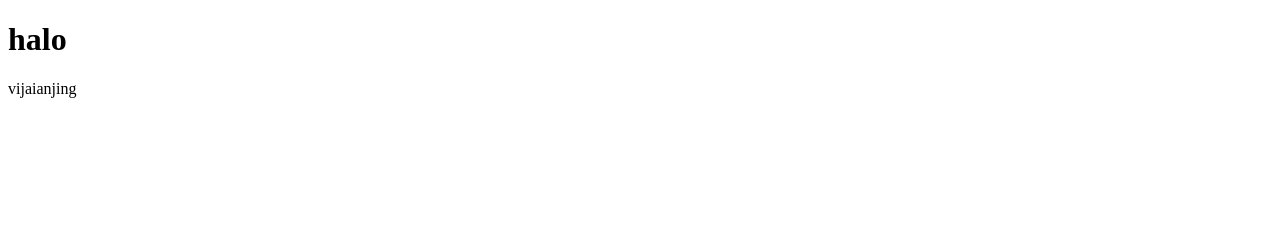
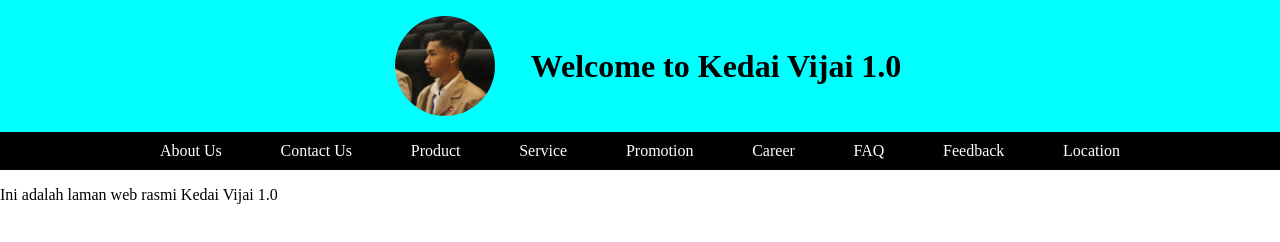
Before and after one commit to arzisukajs/kedai-vijai, a plain HTML site: page index.html in a window 1280 px wide. Drawn offline with Linux system fonts and the light colour scheme.

Commit message:
Penambahan judul dan navbar

```diff
--- a/index.html
+++ b/index.html
@@ -3,10 +3,25 @@
 <head>
     <meta charset="UTF-8">
     <meta name="viewport" content="width=device-width, initial-scale=1.0">
-    <title>Document</title>
+    <link rel="stylesheet" href="style.css">
+    <title>Kedai Vijai 1.0</title>
 </head>
 <body>
-    <h1>halo</h1>
-    <p>vijaianjing</p>
+    <div class="container">
+        <img src="assets/img/vijai.jpeg" alt="Kedai Vijai 1.0">
+        <h1>Welcome to Kedai Vijai 1.0</h1>
+    </div>
+    <div class="navbar">
+        <a href="about.html">About Us</a>
+        <a href="contact.html">Contact Us</a>
+        <a href="product.html">Product</a>
+        <a href="service.html">Service</a>
+        <a href="promotion.html">Promotion</a>
+        <a href="career.html">Career</a>
+        <a href="faq.html">FAQ</a>
+        <a href="feedback.html">Feedback</a>
+        <a href="location.html">Location</a>
+    </div>
+    <p>Ini adalah laman web rasmi Kedai Vijai 1.0</p>
 </body>
 </html>
--- a/style.css
+++ b/style.css
@@ -0,0 +1,33 @@
+body {
+    margin: 0;
+    height: 100vh;
+}
+
+.container {
+        display: flex;
+        align-items: center;
+        justify-content: center;
+        gap: 20px;
+        background-color: aqua;
+}
+
+.container img{
+        width: 100px;
+        height: 100px;
+        border-radius: 50%;
+        padding: 1rem;
+}
+
+.navbar {
+    display: flex;
+    justify-content: space-between;
+    align-items: center;
+    background-color: #030000;
+    color: white;
+    padding: 10px 10rem;
+}
+
+.navbar a {
+    color: white;
+    text-decoration: none;
+}
```
Also changed, not shown: assets/img/vijai.jpeg (added).
